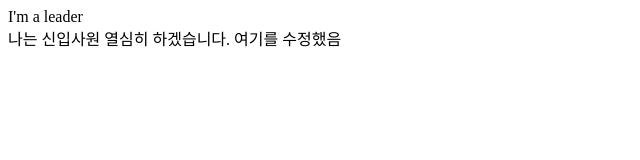
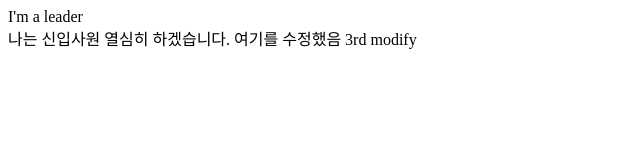
Before and after one commit to byunjy2022/com-project, a plain HTML site: page index.html in a window 1280 px wide. Shown: the full height of the page, 0-640 px from the left. Drawn offline with Linux system fonts and the light colour scheme.

Commit message:
3rd modify commit

```diff
--- a/index.html
+++ b/index.html
@@ -12,6 +12,7 @@
         나는 신입사원
         열심히 하겠습니다.
         여기를 수정했음
+        3rd modify
     </main>
     <footer></footer>
 </body>
```
